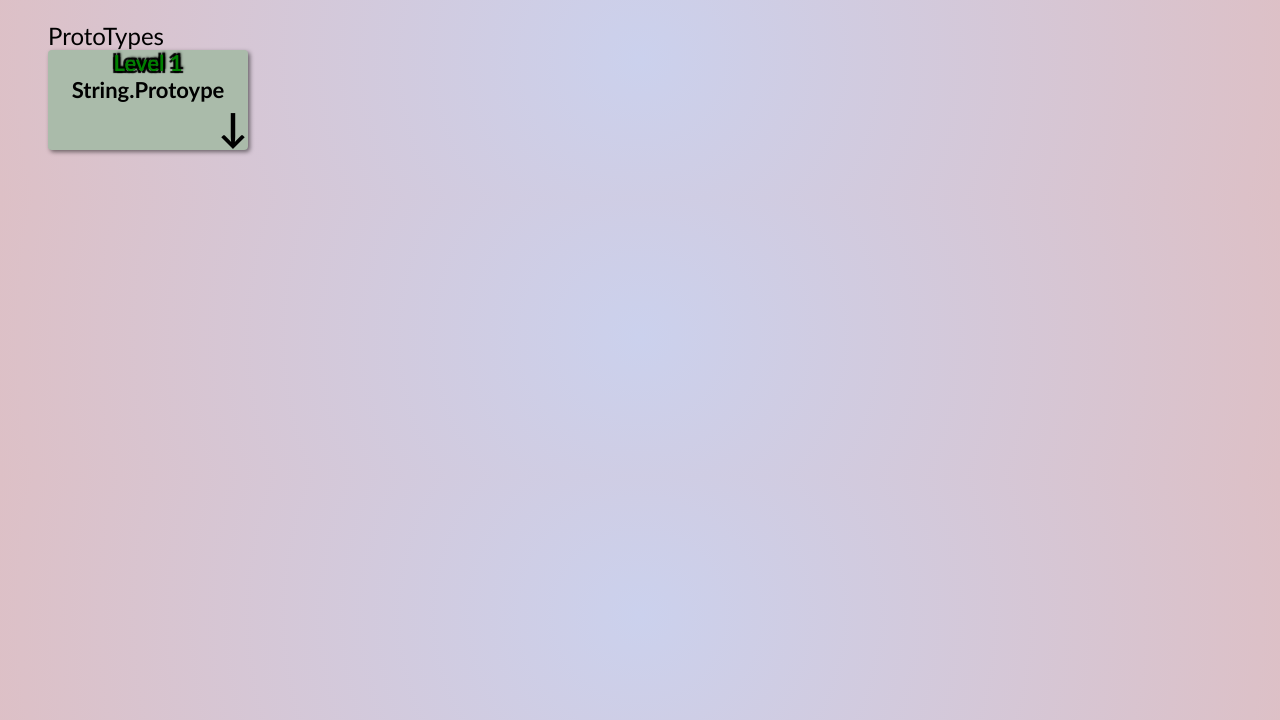
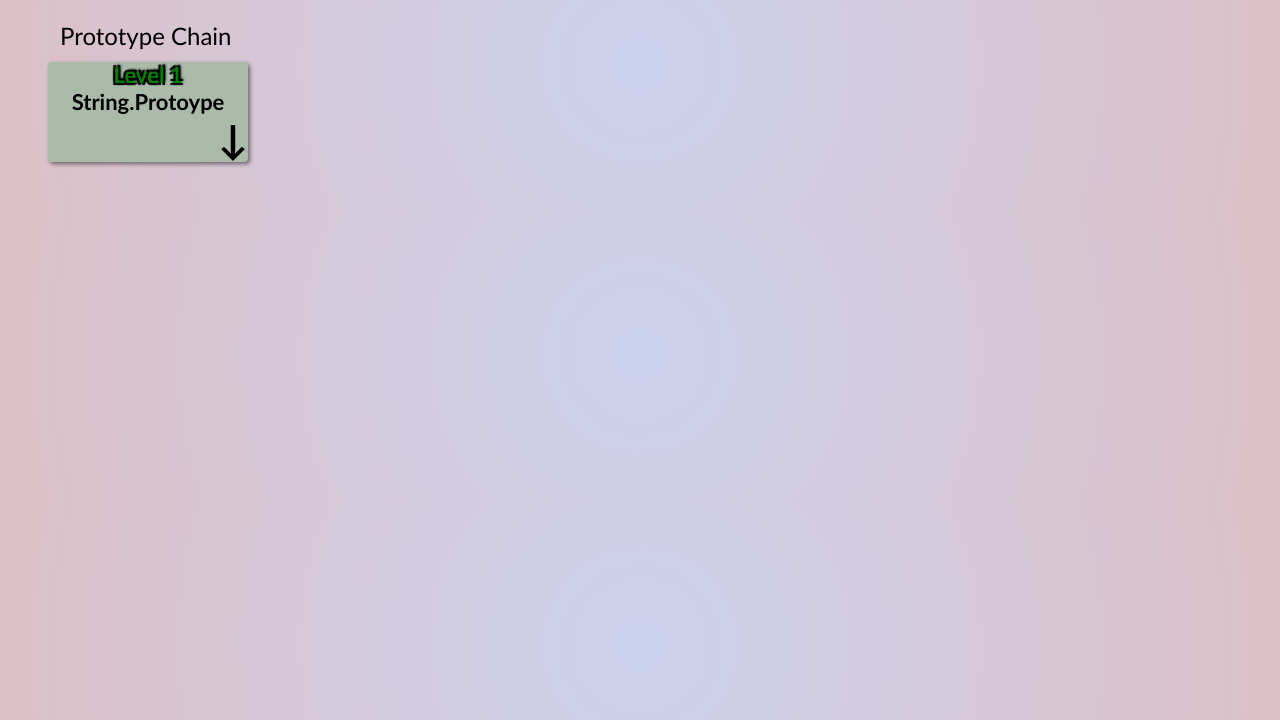
Before and after one commit to ChenPeleg/vanillajs, a website with bundled scripts: page index.html in a window 1280 px wide. Shown: the part 80-800 px from the top of the page. Built offline with nearby package versions, Linux system fonts and the light colour scheme.

Commit message:
added a component

```diff
--- /dev/null
+++ b/composer/composer.js
@@ -0,0 +1,29 @@
+/**
+ * @typedef CProps
+ * @member {string} tag
+ * @member {string} id
+ * @member {string} text
+ * @member {import('../types/css-types.js').CSSObject} style
+ */
+
+export class Comp {
+    /** @param {CProps} options   */
+    constructor(options) {
+        let { tag, id, text, style } = options;
+        tag = tag || 'div';
+        id = id || `id_${(Math.random() * 10000) | 0}`;
+        this.elem = document.createElement(tag);
+        if (text) {
+            this.elem.innerHTML = text;
+        }
+        if (style) {
+            this.styler(style);
+        }
+        this.elem.id = id;
+    }
+
+    /** @type {(  styleObj : import('../types/css-types.js').CSSObject)=>void} */
+    styler(styleObj) {
+        Object.keys(styleObj).forEach((prop) => this.elem.style.setProperty([prop], styleObj[prop]));
+    }
+}
--- a/index.html
+++ b/index.html
@@ -2,7 +2,7 @@
 <html lang='en'>
 <head>
     <meta charset='utf-8' />
-    <link rel='stylesheet' href='style/main.css' />
+    <link rel='stylesheet' href='css/main.css' />
     <script
         src='js/main.js'
         crossorigin='anonymous'
--- a/js/Utils/utils.js
+++ b/js/Utils/utils.js
@@ -1,9 +1,7 @@
 export const Utils = {
     random: (num) => Math.floor(Math.random() * num + 1),
-    /** @type {(element : HTMLElement, styleObj : import("../types/css-types.js").CSSObejct)=>void} */
+    /** @type {(element : HTMLElement, styleObj : import('../types/css-types.js').CSSObject)=>void} */
     styler: (element, styleObj) => {
-        Object.keys(styleObj).forEach(
-            (prop) => (element.style[prop] = styleObj[prop])
-        );
+        Object.keys(styleObj).forEach((prop) => (element.style[prop] = styleObj[prop]));
     },
 };
--- a/js/pages/prototypes.js
+++ b/js/pages/prototypes.js
@@ -1,5 +1,6 @@
 import { BaseStyles } from '../styles/baseStyles.js';
 import { Utils } from '../Utils/utils.js';
+import { Comp } from '../../composer/composer.js';
 
 /**
  * @typedef ProtoChainMember
@@ -35,7 +36,9 @@ export class ProtoTypes {
     createContainer(root) {
         const container = document.createElement('div');
         container.id = this.generateRandId(Object.getPrototypeOf(this).constructor.name);
-        container.innerHTML = Object.getPrototypeOf(this).constructor.name + ' ';
+        const header = new Comp({ tag: 'div', text: 'Prototype Chain', style: { margin: '0.5em' } }).elem;
+        container.appendChild(header);
+        //container.innerHTML = Object.getPrototypeOf(this).constructor.name + ' ';
         root.appendChild(container);
         return container;
     }
@@ -49,7 +52,7 @@ export class ProtoTypes {
     renderOnChainElement(element) {
         const chainMemberContainer = document.createElement('div');
         const chainMemeberArrow = document.createElement('div');
-        /**@type {import('../types/css-types.js').CSSObejct} */
+        /** @type {import('../types/css-types.js').CSSObject} */
         Utils.styler(chainMemberContainer, {
             height: '100px',
             'background-color': '#AABBAA',
--- a/js/styles/baseStyles.js
+++ b/js/styles/baseStyles.js
@@ -1,4 +1,4 @@
-/**@type {Record<string, import("../types/css-types.js").CSSObejct>} */
+/**@type {Record<string, import('../types/css-types.js').CSSObject>} */
 export const BaseStyles = {
     flexCol: {
         display: 'flex',
--- a/js/types/css-types.d.ts
+++ b/js/types/css-types.d.ts
@@ -178,5 +178,5 @@ const CSSProps = {
     filter: '',
 };
 //@es-ignore
-export type CSSObejct = Partial<typeof CSSProps>;
-export type CSS = Record<string, CSSObejct>;
+export type CSSObject = Partial<typeof CSSProps>;
+export type CSS = Record<string, CSSObject>;
--- /dev/null
+++ b/styler/styler.js
@@ -0,0 +1 @@
+export const styler = (styles, element) => {};
```
Also changed, not shown: css/main.css (renamed from style/main.css).
